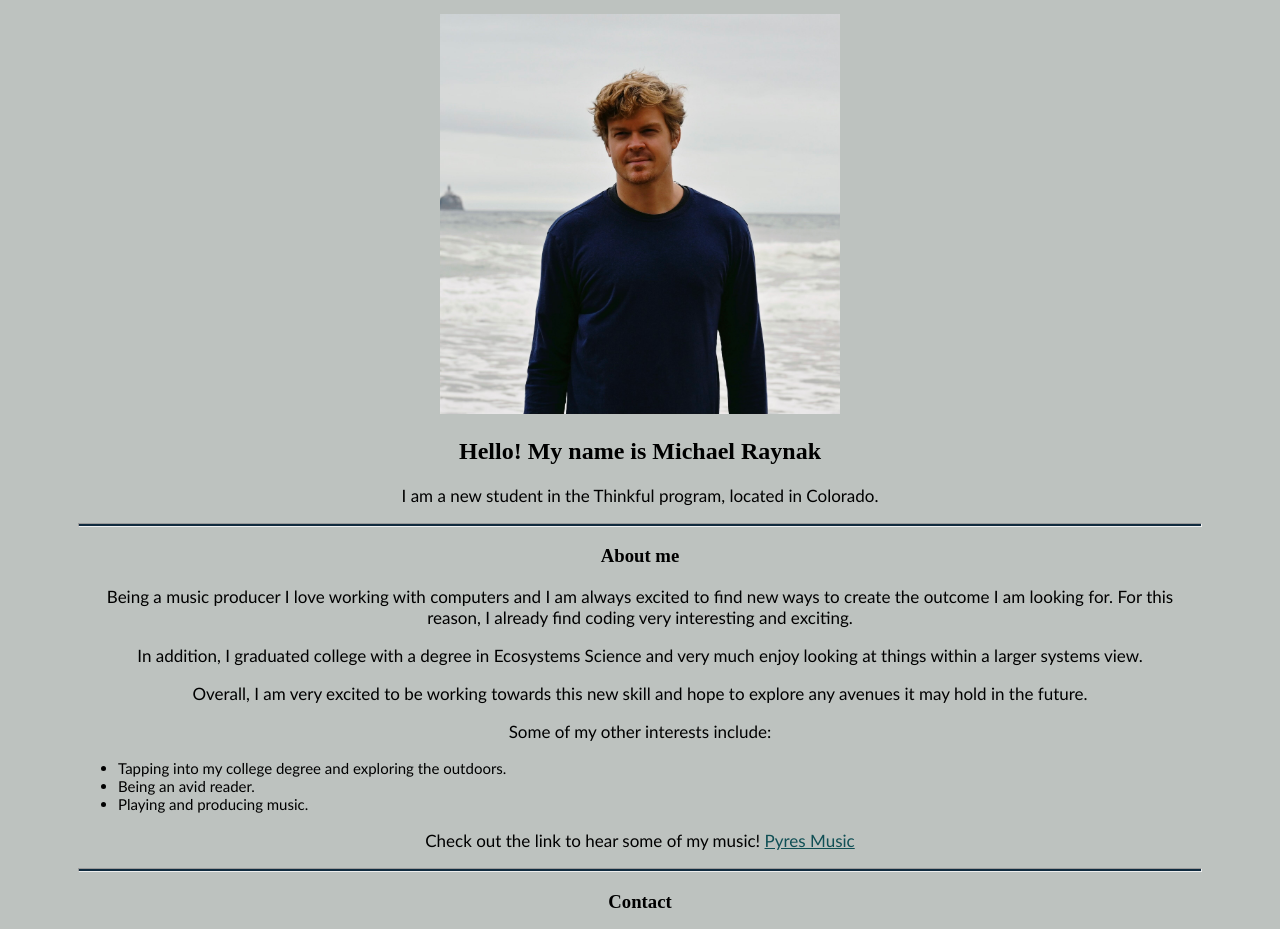
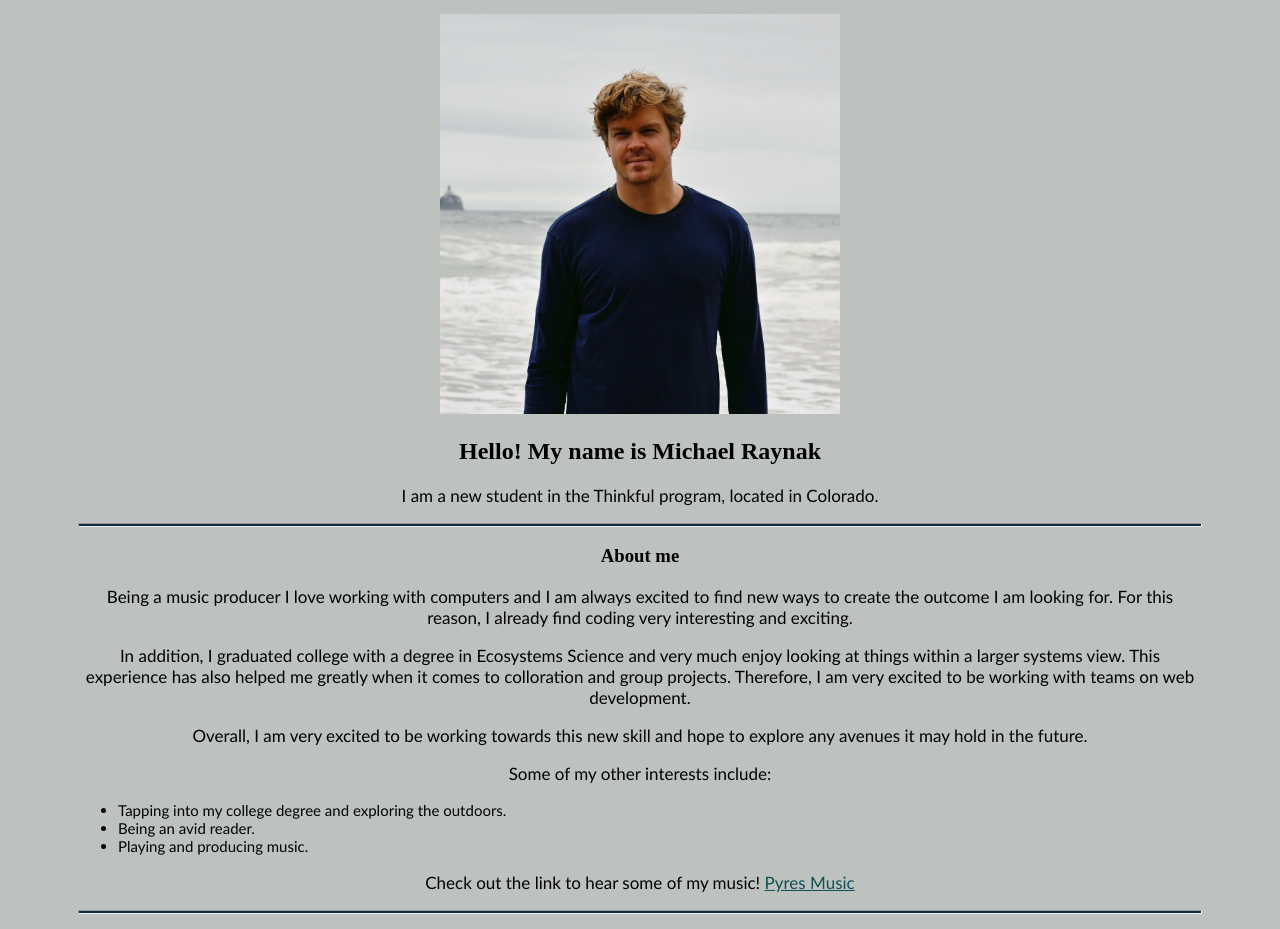
Before and after one commit to mraynak/online-business-card, a plain HTML site: page index.html in a window 1280 px wide. Shown: the part 156-1085 px from the top of the page. Drawn offline with Linux system fonts and the light colour scheme; a script that the page names is missing.

Commit message:
Update index.html

```diff
--- a/index.html
+++ b/index.html
@@ -8,14 +8,15 @@
   </head>
 
   <body>
-
+<!--All content for the website will go here-->
+    <!--Name and Title here-->
     <header>
       <div>
         <h1>Michael Raynak</h1>
           <p>Software Engineering Student</p>
       </div>
     </header>
-
+  <!--Picture and brief introduction here-->
     <main>
         <img src="images/profile-pic.JPG" width= 400 alt= "profile picture on the beach"/>
       <article>
@@ -23,25 +24,30 @@
           <p>I am a new student in the Thinkful program, located in Colorado.</p>
       </article>
       <hr>
+   <!--Section including intrest in coding and other interests-->
       <article>
         <h3>About me</h3>
         <p>Being a music producer I love working with computers and I am always excited to find new ways to create the outcome I am looking for. For this reason, I already find coding very interesting and exciting.</p>
-        <p>In addition, I graduated college with a degree in Ecosystems Science and very much enjoy looking at things within a larger systems view.</p>
+        <p>In addition, I graduated college with a degree in Ecosystems Science and very much enjoy looking at things within a larger systems view. This experience has also helped me greatly when it comes to colloration and group projects. Therefore, I am very excited to be working with teams on web development.</p>
         <p>Overall, I am very excited to be working towards this new skill and hope to explore any avenues it may hold in the future.</p>
         <p>Some of my other interests include:
+    <!--List of other intrests-->
           <div>
           <ul class="left-align">
             <li>Tapping into my college degree and exploring the outdoors.</li>
             <li>Being an avid reader.</li>
             <li>Playing and producing music.</li>
           </ul>
+    <!--Link to music-->
           </div>
         <p>Check out the link to hear some of my music! <a href="https://open.spotify.com/artist/5JWiuBr8bFXueaDYmPaOj5?si=NqvR1p9bSK2GhNVP15AYcw&dl_branch=1" target="_blank">Pyres Music</a></p>
       </article>
       <hr>
+    <!--Contact section inlcuding linkedin, github and email-->
       <article>
         <h3>Contact</h3>
           <p>Please feel free to contact me at any of the links listed below!</p>
+    <!--Ordered list of links-->
             <div>
             <ol class="left-align">
           <li><a href="https://www.linkedin.com/in/michael-raynak-a79442a5/" target="_blank">LinkedIn</a></li>
@@ -51,6 +57,7 @@
             </div>
       </article>
     </main>
+    <!--Footer section with my full name-->
     <footer>
       <p>@MichaelRaynak</p>
     </footer>
```
